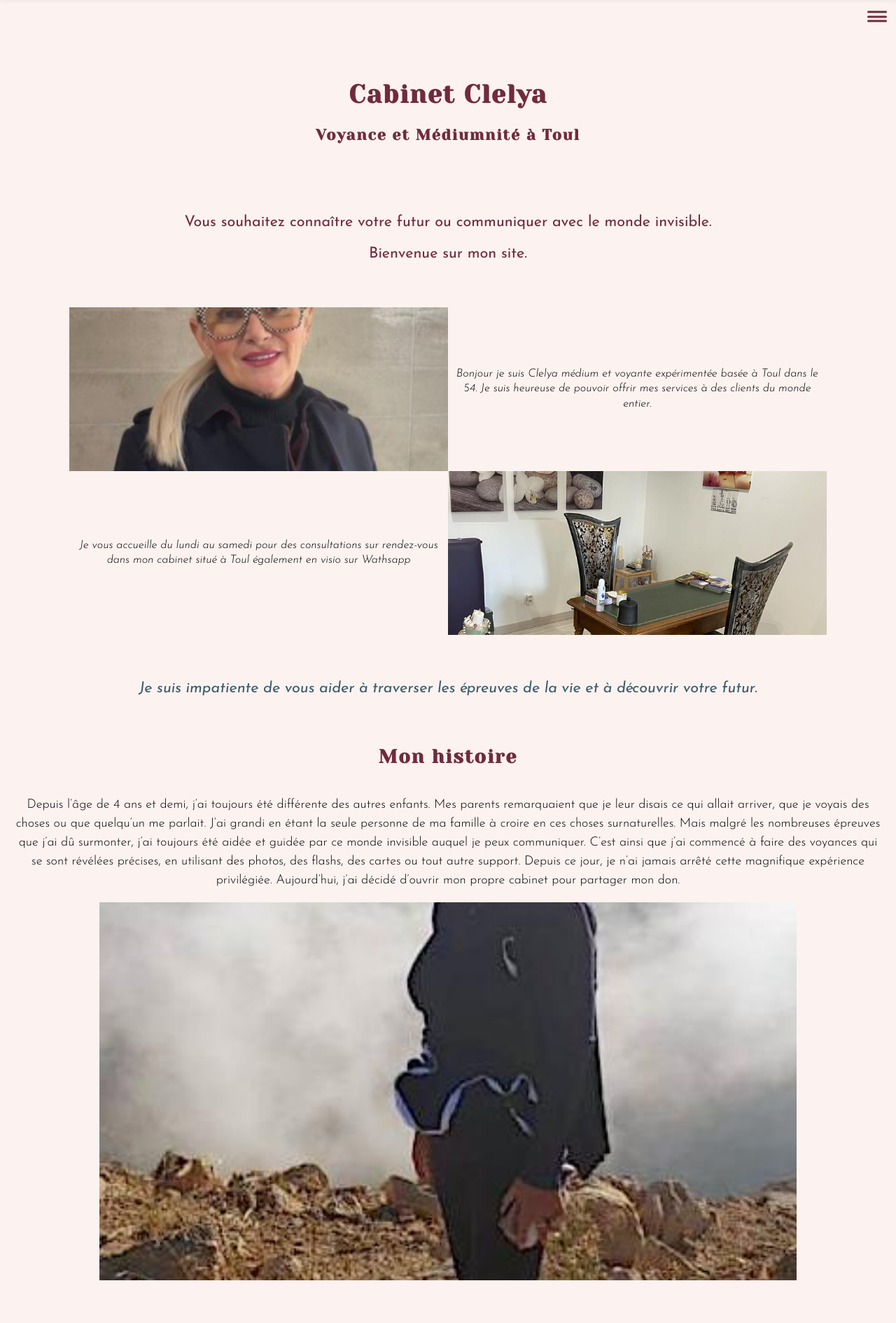
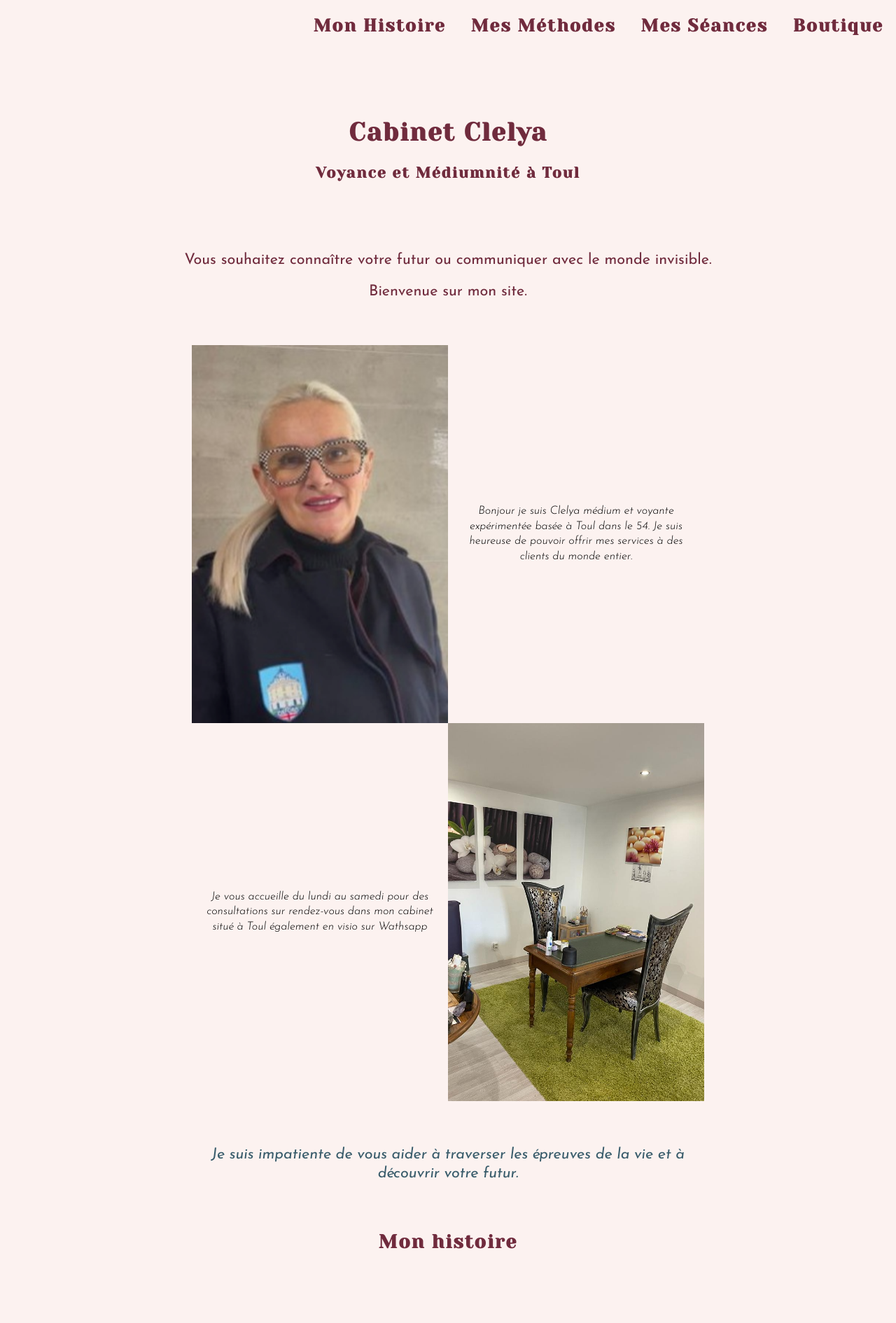
Before and after one commit to danidji/cabinet_clelya, a Next.js app: page / in a window 1280 px wide. Shown: the top 1890 px of the page at 70% size. Built offline with nearby package versions, Linux system fonts and the light colour scheme.

Commit message:
feat : handle responsive

```diff
--- a/src/component/Story.tsx
+++ b/src/component/Story.tsx
@@ -15,6 +15,7 @@ export default function Story() {
                         fill
                         style={{
                             objectFit: "cover",
+                            borderRadius: ".2rem",
                         }}
                     />
                 </div>
--- /dev/null
+++ b/src/hooks/useDetectMobileWindow.tsx
@@ -0,0 +1,28 @@
+import {useState, useEffect} from "react";
+
+interface DetectMobileWindowType {
+    isMobile: boolean | null;
+}
+
+const useDetectMobileWindow = (): DetectMobileWindowType => {
+    const [isMobileWindow, setIsMobileWindow] = useState<DetectMobileWindowType>({
+        isMobile: null,
+    });
+
+    useEffect(() => {
+        const detectSize = (): void => {
+            if (window.innerWidth < 768) {
+                setIsMobileWindow({isMobile: true});
+            } else {
+                setIsMobileWindow({isMobile: false});
+            }
+        };
+        detectSize();
+        window.addEventListener("resize", detectSize);
+        return (): void => window.removeEventListener("resize", detectSize);
+    }, []);
+
+    return isMobileWindow;
+};
+
+export default useDetectMobileWindow;
--- a/src/pages/index.tsx
+++ b/src/pages/index.tsx
@@ -1,6 +1,6 @@
 import Head from "next/head";
 import styles from "@/styles/Home.module.css";
-import NavBar from "../component/NavBar";
+import NavBar from "@/component/NavBar";
 import Intro from "@/component/Intro";
 import Story from "@/component/Story";
 import Methods from "@/component/Methods";
@@ -8,7 +8,10 @@ import Session from "@/component/Session";
 import BurgerMenu from "@/component/BurgerMenu";
 import Footer from "@/component/Footer";
 
+import useDetectMobileWindow from "@/hooks/useDetectMobileWindow";
+
 export default function Home() {
+    const {isMobile} = useDetectMobileWindow();
     return (
         <>
             <Head>
@@ -25,8 +28,8 @@ export default function Home() {
                 <link rel="icon" href="/favicon.ico" />
             </Head>
             <main className={styles.main}>
-                {/* <NavBar /> */}
-                <BurgerMenu />
+                {isMobile ? <BurgerMenu /> : <NavBar />}
+
                 <Intro />
                 <Story />
                 <Methods />
--- a/src/styles/Home.module.css
+++ b/src/styles/Home.module.css
@@ -1,15 +1,17 @@
 .main {
   display: flex;
   flex-direction: column;
-  padding: 1rem;
+  align-items: center;
 }
 
 
 .main ul {
   display: flex;
   justify-content: flex-end;
+  align-items: center;
   list-style: none;
   padding-inline-start: 0;
+
 }
 
 .main ul li {
@@ -25,7 +27,13 @@
 }
 
 
+
+
 @media (max-width: 768px)  {
+  .main {
+    padding: 1rem;
+  }
+
   .main ul {
     display: flex;
     flex-direction: column;
@@ -38,6 +46,36 @@
     margin: .5rem 0;
     font-size: 1.1rem;
   }
+}
 
+@media (min-width: 768px)  {
+  .navbar_wrapper {
+    position: fixed;
+    background-color: #FCF2F0;
+    z-index: 9999;
+    width: 100%;
+  }
+  .main ul {
+    height: 4rem;
+  }
 
+  .navbar_wrapper ul {
+    position: fixed;
+    background-color: #FCF2F0;
+    z-index: 9999;
+    width: 100%;
+    list-style: none;
+    padding-inline-start: 0;
+    list-style: none;
+    margin: 0;
+    display: flex;
+    justify-content: flex-end;
+  }
+  .navbar_wrapper ul li {
+    margin: 0 1rem;
+
+  }
+  .navbar_wrapper a {
+    text-decoration: none;;
+  }
 }
--- a/src/styles/Intro.module.css
+++ b/src/styles/Intro.module.css
@@ -68,3 +68,14 @@
   font-style: italic;
   color: #395C6B;
 }
+
+
+@media (min-width: 768px)  {
+  .intro_wrapper {
+    padding-top: 4rem;
+    width: 60%;
+  }
+  .image_container {
+    height: 30rem;
+  }
+}
--- a/src/styles/Methods.module.css
+++ b/src/styles/Methods.module.css
@@ -23,12 +23,6 @@
   word-break: keep-all;
 }
 
-/* .float_block {
-  display: flex;
-  flex-direction: column-reverse;
-  align-items: center;
-} */
-
 .image_container {
   position: relative;
   display: block;
@@ -39,3 +33,10 @@
 .float_block p {
   flex:1
 }
+
+
+@media (min-width: 768px)  {
+  .methods_wrapper {
+    width: 60%;
+  }
+}
--- a/src/styles/Shop.module.css
+++ b/src/styles/Shop.module.css
@@ -1,6 +1,7 @@
 .shop_page_container ul {
   display: flex;
   justify-content: flex-end;
+
   list-style: none;
   padding-inline-start: 0;
 }
@@ -202,6 +203,38 @@
     margin: .5rem 0;
     font-size: 1.1rem;
   }
+}
+
+@media (min-width: 768px)  {
+  .shop_page_container {
+    display: flex;
+    flex-direction: column;
+    justify-content: center;
+    align-items: center;
+    padding-top: 3rem;
+  }
+
+  .shop_content {
+    width: 60%;
+    display: flex;
+    flex-direction: column;
+    align-items: center;
+  }
+  .paypal_buttons_container {
+    display: flex;
+    flex-direction: column;
+    align-items: center;
+  }
+
+  .image_container {
+    width: 70%;
+    margin-bottom:3rem ;
+  }
+
+  .choice_session  {
+    width: 70%;
+}
+
 
 
 }
--- a/src/styles/Story.module.css
+++ b/src/styles/Story.module.css
@@ -28,3 +28,27 @@
   flex: 1;
   text-align: center;
 }
+
+@media (min-width: 768px)  {
+  .story_wrapper {
+    width: 60%;
+  }
+  .story_wrapper h2 {
+    margin-bottom: 4rem ;
+  }
+
+  .image_container {
+    height: 30rem;
+    width: 40%;
+    border-radius: 1rem;
+  }
+
+  .story_content {
+    flex-direction: row;
+    align-items: center;
+  }
+
+  .story_content p {
+    padding: 3rem;
+}
+}
```
Also changed, not shown: src/pages/boutique/index.tsx (+5 -2 lines), src/styles/Modal.module.css (+15 -5 lines).
